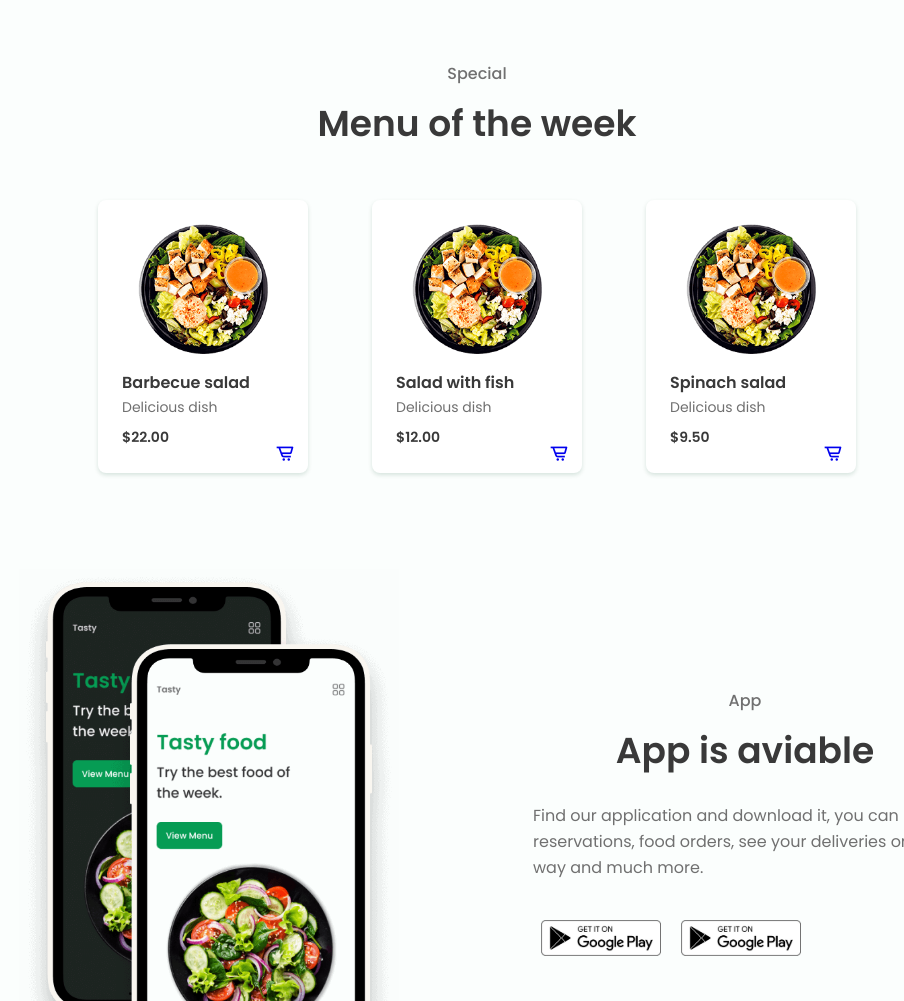
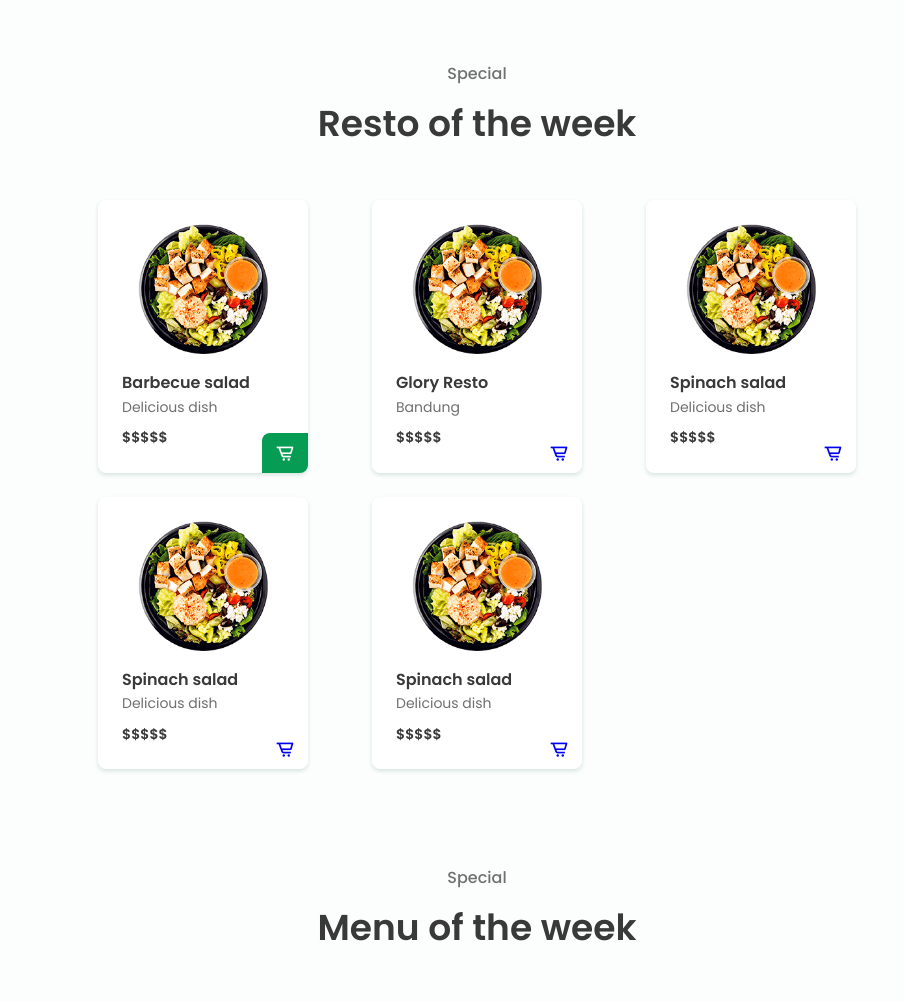
Before and after one commit to bayujuara01/bubui-resto-apps, a website built with webpack: page src/templates/index.html in a window 1280 px wide. Shown: the part 1768-2769 px from the top of the page, without its empty margins (163-1067 px from the left). Built offline with nearby package versions, Linux system fonts and the light colour scheme.

Commit message:
add resto

```diff
--- a/src/styles/scss/layouts/_base.scss
+++ b/src/styles/scss/layouts/_base.scss
@@ -232,6 +232,67 @@
   }
 }
 
+/* BASE RESTO
+  ======================================= */
+.resto {
+  &__container {
+    grid-template-columns: repeat(2, 1fr);
+    justify-content: center;
+  }
+  &__content {
+    position: relative;
+    display: flex;
+    flex-direction: column;
+    background-color: var(--container-color);
+    border-radius: 0.5rem;
+    box-shadow: 0 2px 4px rgba(3, 74, 40, 0.15);
+    padding: 0.75rem;
+  }
+  &__img {
+    width: 100px;
+    align-self: center;
+    margin-bottom: var(--mb-2);
+  }
+  &__name,
+  &__preci {
+    font-weight: var(--font-semi-bold);
+    color: var(--title-color);
+  }
+  &__name {
+    font-size: var(--normal-font-size);
+  }
+  &__detail,
+  &__preci {
+    font-size: var(--small-font-size);
+  }
+  &__detail {
+    margin-bottom: var(--mb-1);
+  }
+  &__button {
+    position: absolute;
+    bottom: 0;
+    right: 0;
+    display: flex;
+    font-size: 1.25rem;
+    padding: 0.625rem 0.813rem;
+    border-radius: 0.5rem 0 0.5rem 0;
+  }
+
+  @include breakpoint('tablet-horizontal') {
+    &__container {
+      grid-template-columns: repeat(3, 210px);
+      column-gap: 4rem;
+      margin-top: var(--mb-6);
+    }
+    &__content {
+      padding: 1.5rem;
+    }
+    &__img {
+      width: 130px;
+    }
+  }
+}
+
 /* BASE MENU
   ======================================= */
 .menu {
--- a/src/templates/index.html
+++ b/src/templates/index.html
@@ -93,6 +93,55 @@
       </div>
     </section>
 
+    <!--========== RESTO ==========-->
+    <section class="resto section container" id="resto">
+      <span class="section-subtitle">Special</span>
+      <h2 class="section-title">Resto of the week</h2>
+
+      <div class="resto__container grid">
+        <div class="resto__content">
+          <img src="/images/plate1.png" alt="" class="resto__img">
+          <h3 class="resto__name">Barbecue salad</h3>
+          <span class="resto__detail">Delicious dish</span>
+          <span class="resto__preci">$$$$$</span>
+          <a href="#" style="background-color: var(--primary-color); color: white" class="button resto__button"><i
+              class='bx bx-cart-alt'></i></a>
+        </div>
+
+        <div class="resto__content">
+          <img src="/images/plate1.png" alt="" class="resto__img">
+          <h3 class="resto__name">Glory Resto</h3>
+          <span class="resto__detail">Bandung</span>
+          <span class="resto__preci">$$$$$</span>
+          <a href="#" class="button resto__button"><i class='bx bx-cart-alt'></i></a>
+        </div>
+
+        <div class="resto__content">
+          <img src="/images/plate1.png" alt="" class="resto__img">
+          <h3 class="resto__name">Spinach salad</h3>
+          <span class="resto__detail">Delicious dish</span>
+          <span class="resto__preci">$$$$$</span>
+          <a href="#" class="button resto__button"><i class='bx bx-cart-alt'></i></a>
+        </div>
+
+        <div class="resto__content">
+          <img src="/images/plate1.png" alt="" class="resto__img">
+          <h3 class="resto__name">Spinach salad</h3>
+          <span class="resto__detail">Delicious dish</span>
+          <span class="resto__preci">$$$$$</span>
+          <a href="#" class="button resto__button"><i class='bx bx-cart-alt'></i></a>
+        </div>
+
+        <div class="resto__content">
+          <img src="/images/plate1.png" alt="" class="resto__img">
+          <h3 class="resto__name">Spinach salad</h3>
+          <span class="resto__detail">Delicious dish</span>
+          <span class="resto__preci">$$$$$</span>
+          <a href="#" class="button resto__button"><i class='bx bx-cart-alt'></i></a>
+        </div>
+      </div>
+    </section>
+
     <!--========== MENU ==========-->
     <section class="menu section container" id="menu">
       <span class="section-subtitle">Special</span>
```
